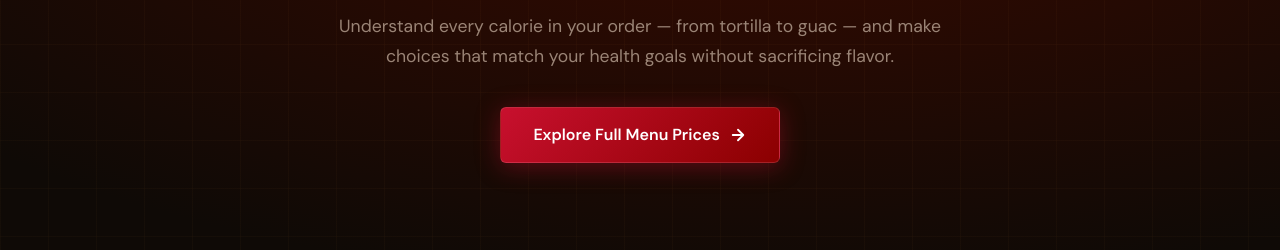
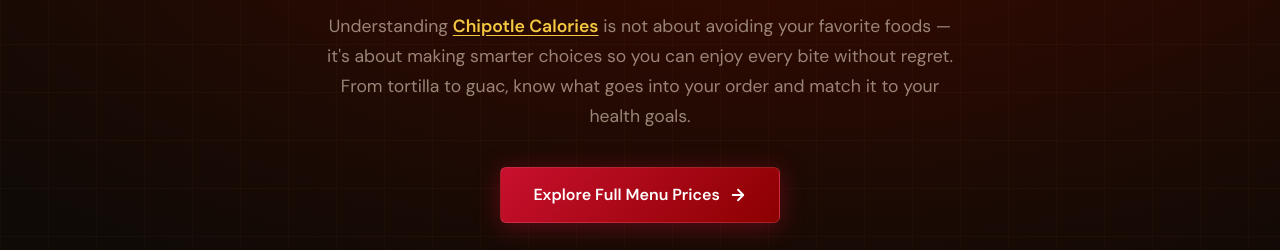
Before and after one commit to acej45046-droid/chipotle-calories, a plain HTML site: page index.html in a window 1280 px wide. Shown: the part 550-800 px from the top of the page. Drawn offline with nearby package versions, Linux system fonts and the light colour scheme.

Commit message:
Update index.html

```diff
--- a/index.html
+++ b/index.html
@@ -326,7 +326,7 @@
     <div class="hero-badge">🌶️ The Ultimate Nutrition Guide</div>
     <h1>Build a <em>Smarter</em>,<br>Healthier Chipotle Bowl</h1>
     <p class="hero-sub">
-      Understand every calorie in your order — from tortilla to guac — and make choices that match your health goals without sacrificing flavor.
+      Understanding <a href="https://wetherspoonsmenuprices.co.uk/" target="_blank" rel="noopener" style="color:var(--gold-light);text-decoration:underline;text-underline-offset:3px;font-weight:600;">Chipotle Calories</a> is not about avoiding your favorite foods — it's about making smarter choices so you can enjoy every bite without regret. From tortilla to guac, know what goes into your order and match it to your health goals.
     </p>
     <a href="https://wetherspoonsmenuprices.co.uk/" target="_blank" rel="noopener" class="hero-link">
       Explore Full Menu Prices
```
